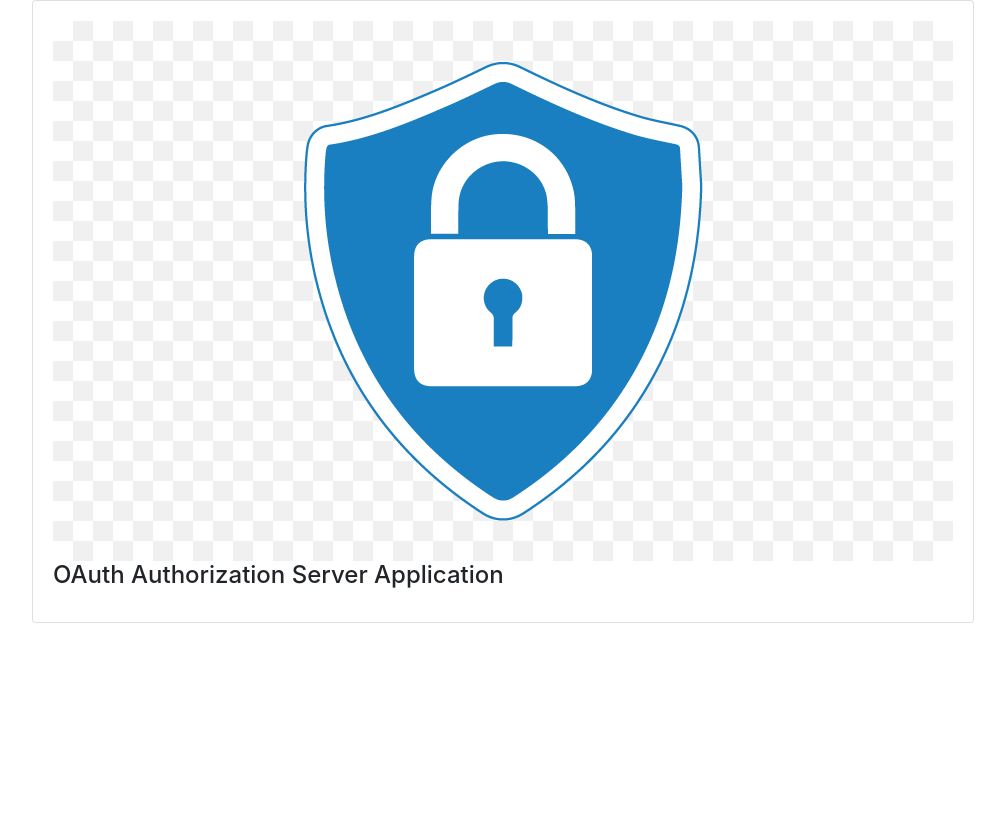
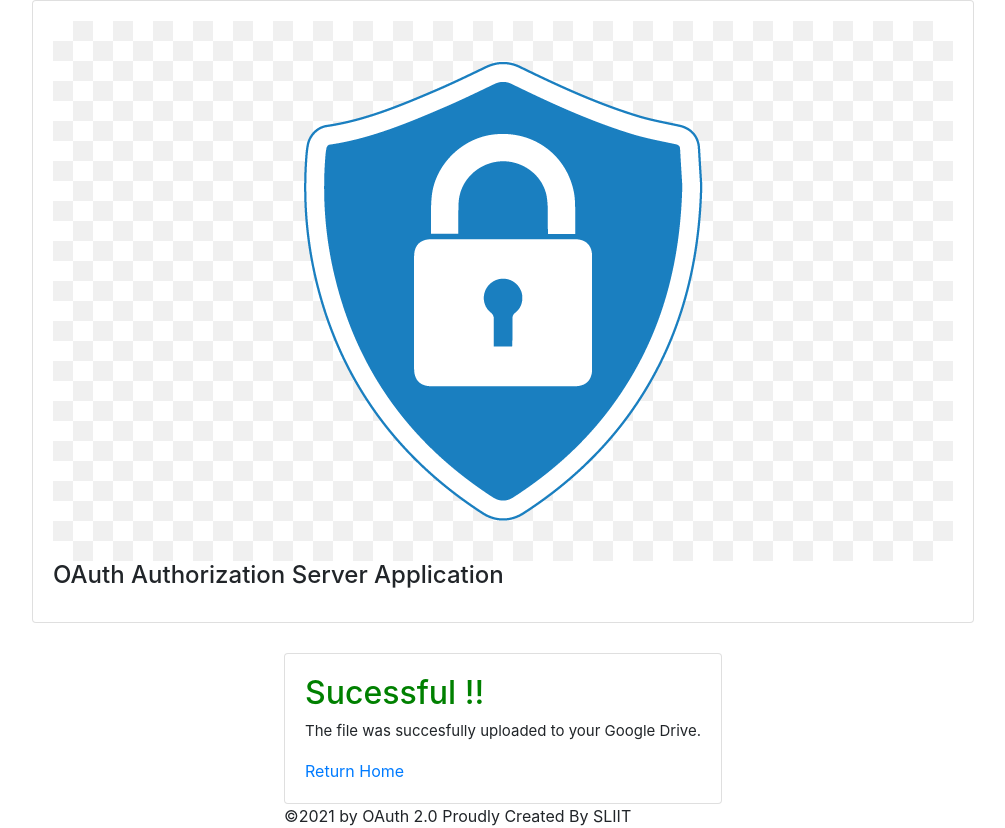
Before and after one commit to trishan555/Oauth2, a PHP site: page /success.php in a window 1280 px wide. Shown: the whole page, without its empty margins (137-1142 px from the left). Before the commit the page ends 623 px from the top, so only its background shows below. Run offline with PHP 8.4, Linux system fonts and the light colour scheme; some libraries are stand-ins or nearby versions.

Commit message:
container implementation

```diff
--- a/success.php
+++ b/success.php
@@ -25,3 +25,25 @@
                                   </div>
                                 </div>
                               </div>
+
+                              <div class="container h-100">
+                                    <div class="row justify-content-md-center h-100">
+                                      <div class="card-wrapper" style="margin-top: 30px;">
+                                        <div class="card fat">
+                                          <div class="card-body">
+                                            <h2 style="color:green;">Sucessful !! </h2>
+                                            <p style="font-size: 15px">The file was succesfully uploaded to your Google Drive.</p>
+                                            <a href="index.php">Return Home</a>
+                                          </div>
+                                        </div>
+                                        <div class="footer">
+                                           ©2021 by OAuth 2.0 Proudly Created By SLIIT
+                                        </div>
+                                      </div>
+                                    </div>
+                                </section>
+
+                                <script src="js/jquery.min.js"></script>
+                                <script src="bootstrap/js/bootstrap.min.js"></script>
+                              </body>
+                              </html>
```
